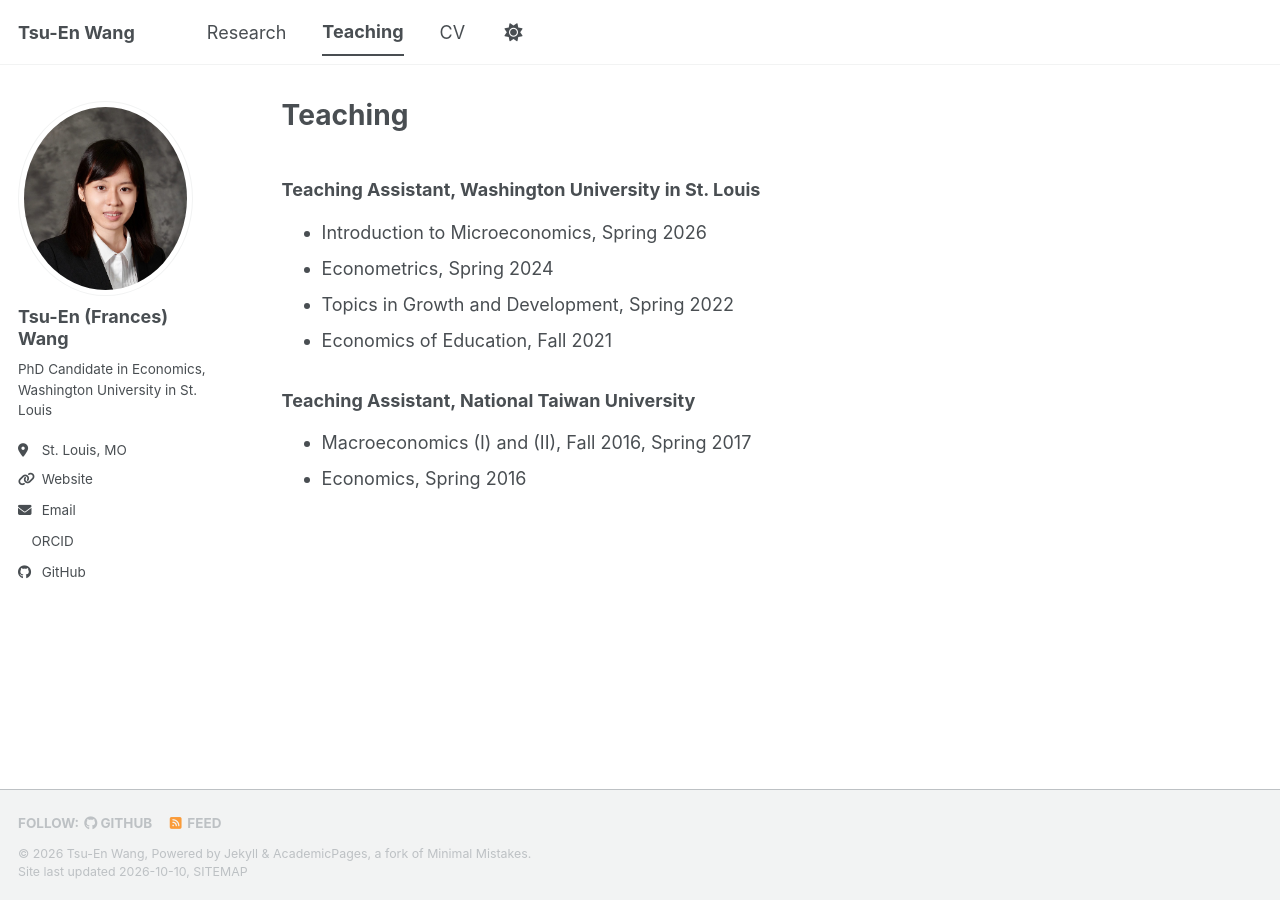
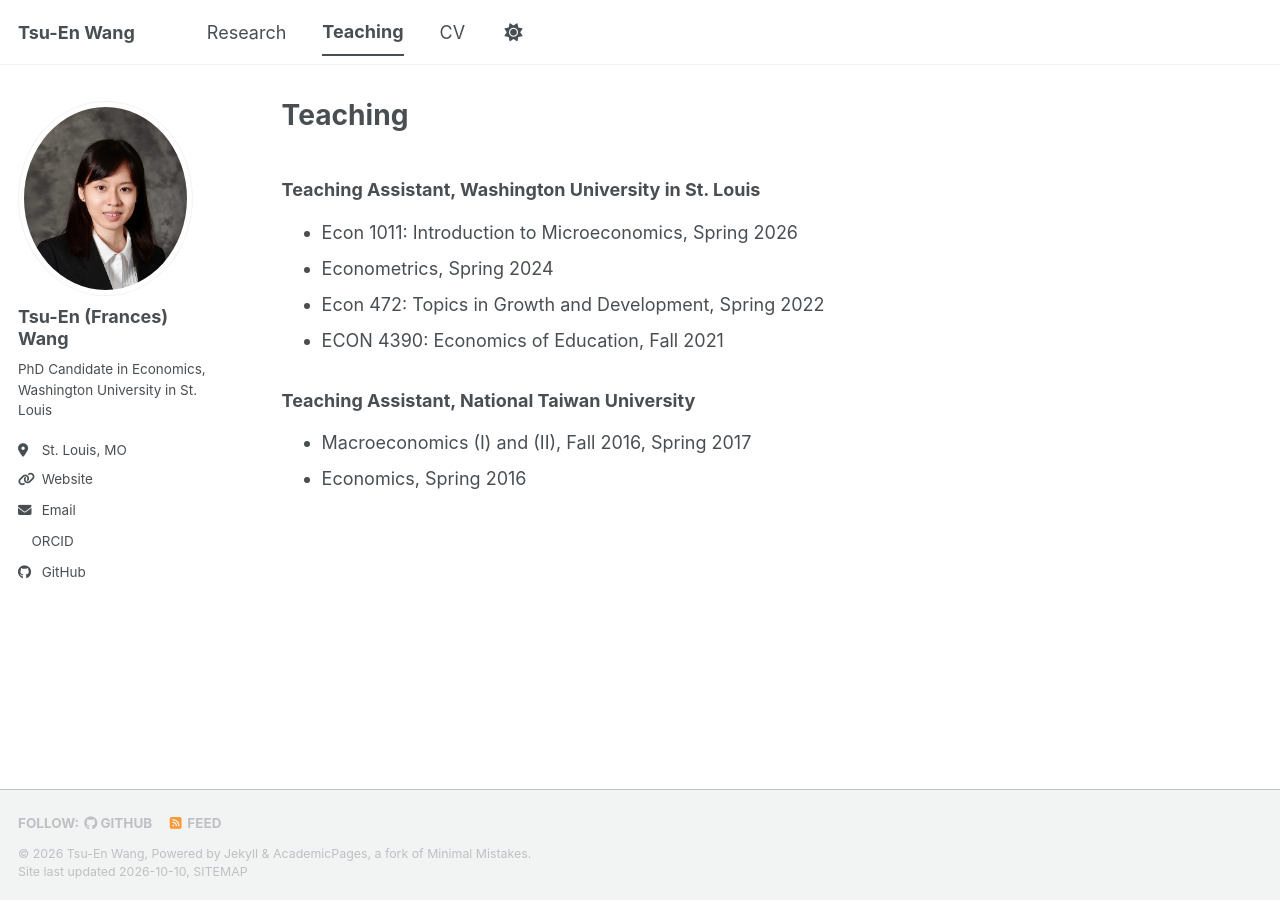
Before and after one commit to tsu-enwang/tsu-enwang, a Jekyll site: the page built from _pages/teaching.md, in a window 1280 px wide. Built offline with Jekyll 4.4.1, drawn with Linux system fonts in a browser that asks for light colours; a style sheet for code colours, icons or effects is not loaded.

Commit message:
Update teaching.md

```diff
--- a/_pages/teaching.md
+++ b/_pages/teaching.md
@@ -6,10 +6,10 @@ author_profile: true
 
 ### Teaching Assistant, Washington University in St. Louis
 
-- Introduction to Microeconomics, Spring 2026
+- Econ 1011: Introduction to Microeconomics, Spring 2026
 - Econometrics, Spring 2024
-- Topics in Growth and Development, Spring 2022
-- Economics of Education, Fall 2021
+- Econ 472: Topics in Growth and Development, Spring 2022
+- ECON 4390: Economics of Education, Fall 2021
 
 ### Teaching Assistant, National Taiwan University
 
```
